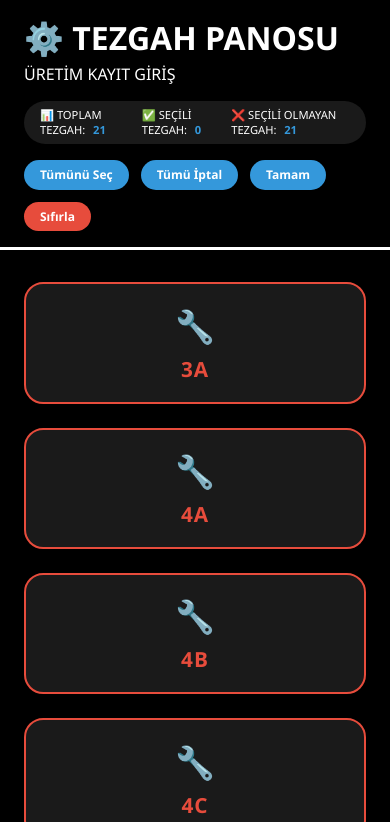
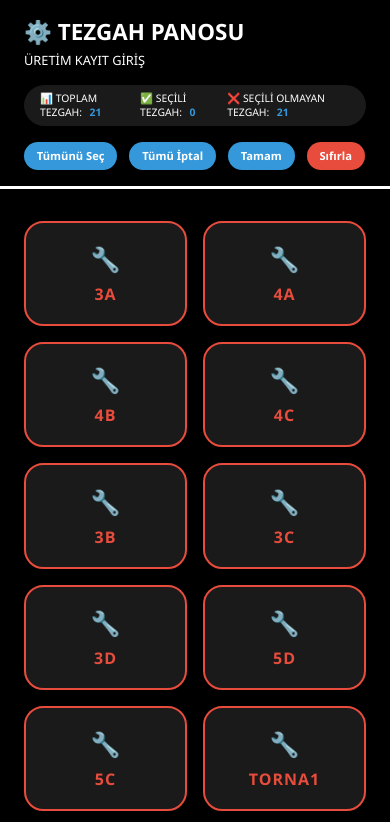
Before and after one commit to mmt8129/edel, a plain HTML site: page index.html in a window 390 px wide. Shown: the top 822 px of the page. Drawn offline with Linux system fonts and the light colour scheme.

Commit message:
Update index.html

```diff
--- a/index.html
+++ b/index.html
@@ -218,9 +218,36 @@
             }
         }
         @media (max-width: 550px) {
-            .bench-grid {
-                grid-template-columns: 1fr;
-            }
+    .bench-grid {
+        grid-template-columns: repeat(2, 1fr);
+        gap: 1rem;
+    }
+    .btn {
+        padding: 0.4rem 0.8rem;
+        font-size: 0.7rem;
+    }
+    .stats-area {
+        font-size: 0.65rem;
+        gap: 0.5rem;
+    }
+    .title-area h1 {
+        font-size: 1.4rem;
+    }
+    .title-area p {
+        font-size: 0.8rem;
+    }
+    .bench-name {
+        font-size: 1rem;
+    }
+    .bench-icon {
+        font-size: 1.5rem;
+    }
+    .check-mark {
+        font-size: 1rem;
+        top: 4px;
+        left: 8px;
+    }
+}
             .banner-content {
                 flex-direction: column;
                 align-items: flex-start;
```
